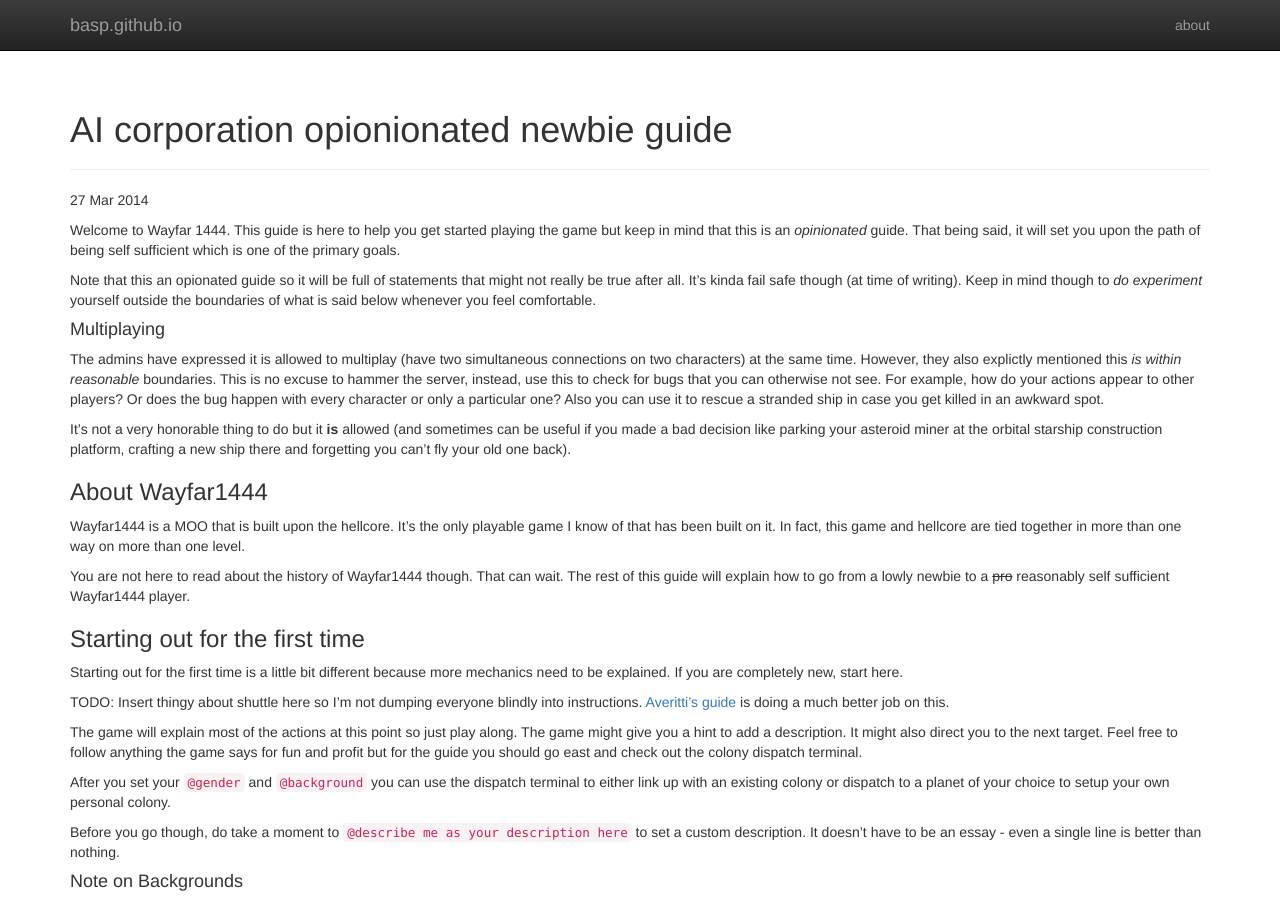
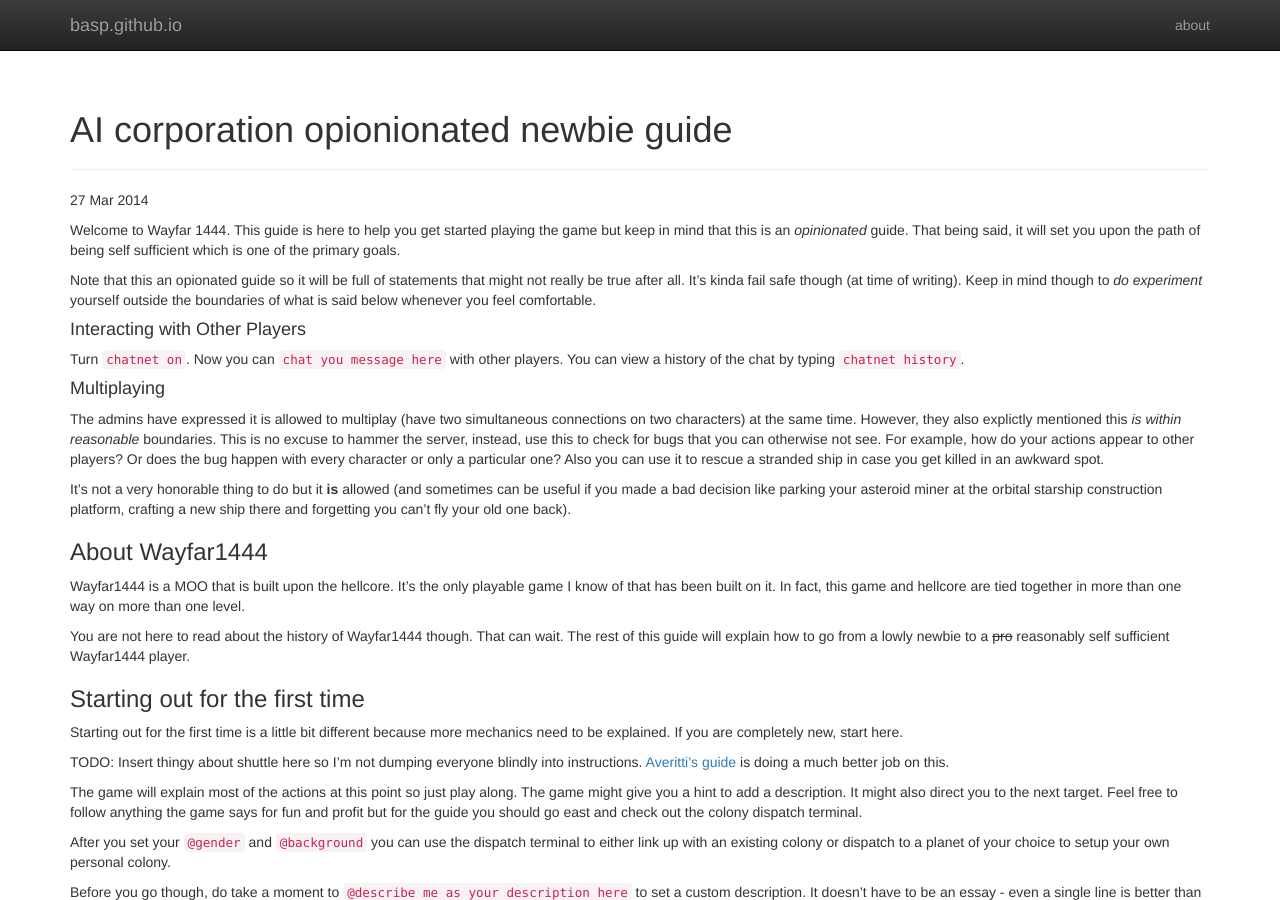
Before and after one commit to basp/basp.github.io, a Jekyll site: the page built from _posts/2014-03-27-AI-opinionated-newbie-guide.md, in a window 1280 px wide and 900 px high. Built offline with Jekyll 4.4.1, drawn with Linux system fonts in a browser that asks for light colours; nearby versions of some CDN libraries; Markdown is read by kramdown in place of the engine named in the settings.

Commit message:
Small thingy about chat history.

```diff
--- a/_posts/2014-03-27-AI-opinionated-newbie-guide.md
+++ b/_posts/2014-03-27-AI-opinionated-newbie-guide.md
@@ -6,6 +6,9 @@ layout: post
 Welcome to Wayfar 1444. This guide is here to help you get started playing the game but keep in mind that this is an _opinionated_ guide. That being said, it will set you upon the path of being self sufficient which is one of the primary goals.
 
 Note that this an opionated guide so it will be full of statements that might not really be true after all. It's kinda fail safe though (at time of writing). Keep in mind though to _do experiment_ yourself outside the boundaries of what is said below whenever you feel comfortable.
+
+#### Interacting with Other Players
+Turn `chatnet on`. Now you can `chat you message here` with other players. You can view a history of the chat by typing `chatnet history`.
 
 #### Multiplaying
 The admins have expressed it is allowed to multiplay (have two simultaneous connections on two characters) at the same time. However, they also explictly mentioned this _is within reasonable_ boundaries. This is no excuse to hammer the server, instead, use this to check for bugs that you can otherwise not see. For example, how do your actions appear to other players? Or does the bug happen with every character or only a particular one? Also you can use it to rescue a stranded ship in case you get killed in an awkward spot.
```
